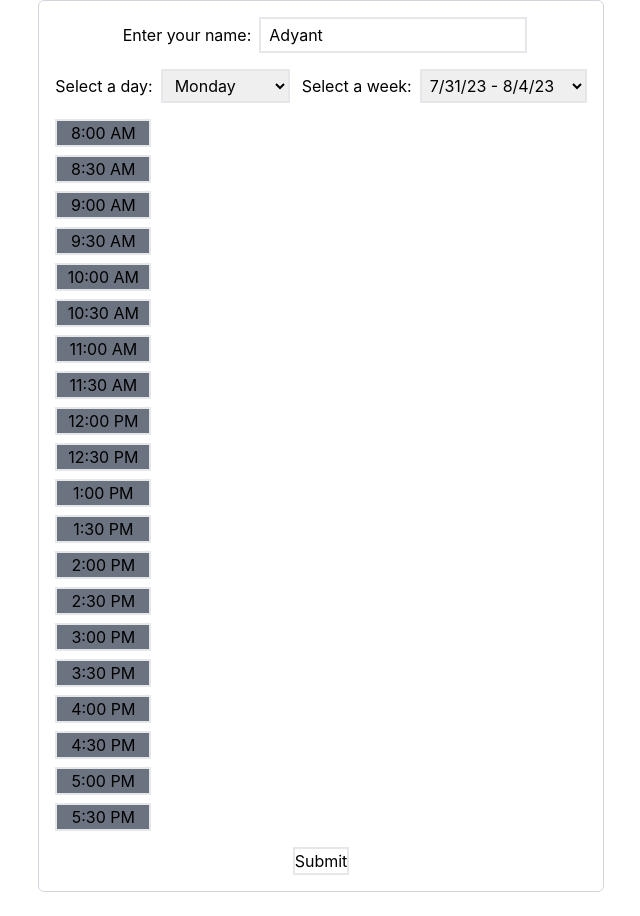
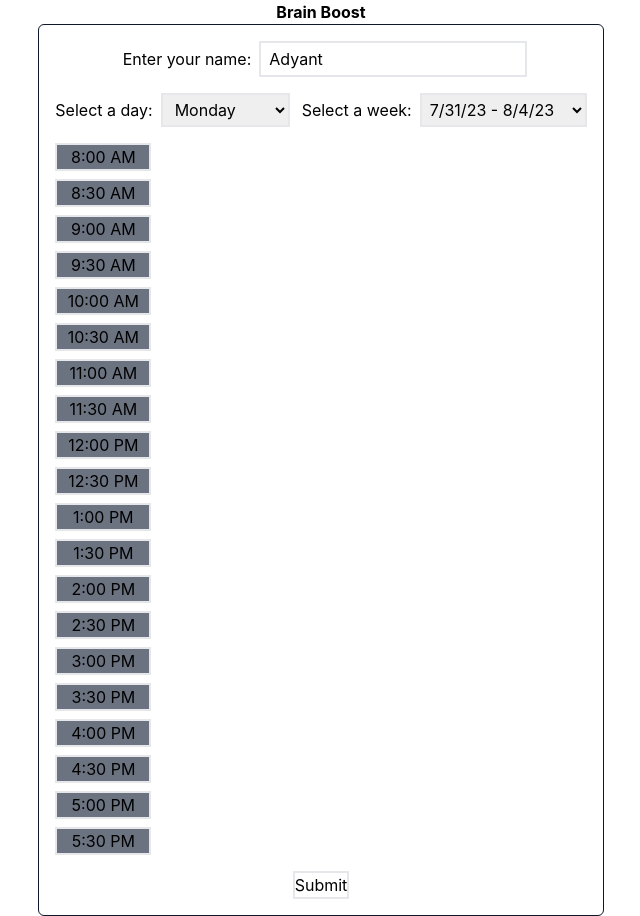
Before and after one commit to Rdeb5/TutoringProject, a React (Create React App) app: page / in a window 1280 px wide. Shown: the whole page, without its empty margins (319-959 px from the left). Before the commit the page ends 892 px from the top, so only its background shows below. Built offline with nearby package versions, Linux system fonts and the light colour scheme.

Commit message:
Update App.js
-added the title "Brain Boost"

```diff
--- a/src/App.js
+++ b/src/App.js
@@ -3,6 +3,7 @@ import './App.css';
 import { useState } from "react";
 
 function App() {
+
   const [booking, setBooking] = useState("Adyant");
   const [selected, setSelected] = useState('');
   const [selectedDay, setSelectedDay] = useState('Monday');
@@ -41,7 +42,12 @@ function App() {
 
   return (
     <div className="flex flex-col items-center justify-center min-h-screen">
-      <div className="border border-gray-300 p-4 rounded-md text-center">
+      <div>
+        <h1 className="text-10x1 font-bold">
+          Brain Boost
+        </h1>
+      </div>
+      <div className="border border-slate-900 p-4 rounded-md text-center">
         <label className="text-left px-2">
         Enter your name:
         </label>
```
